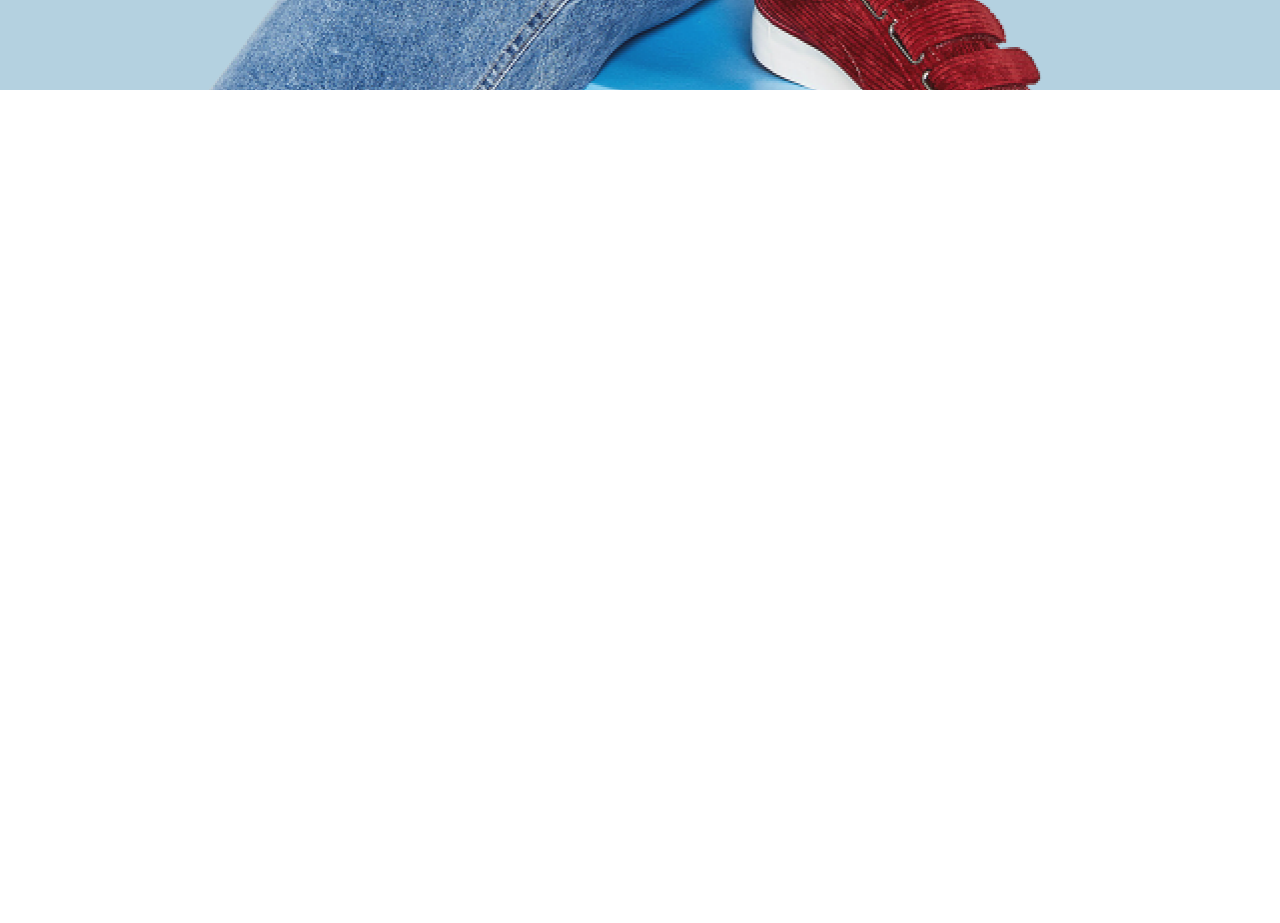
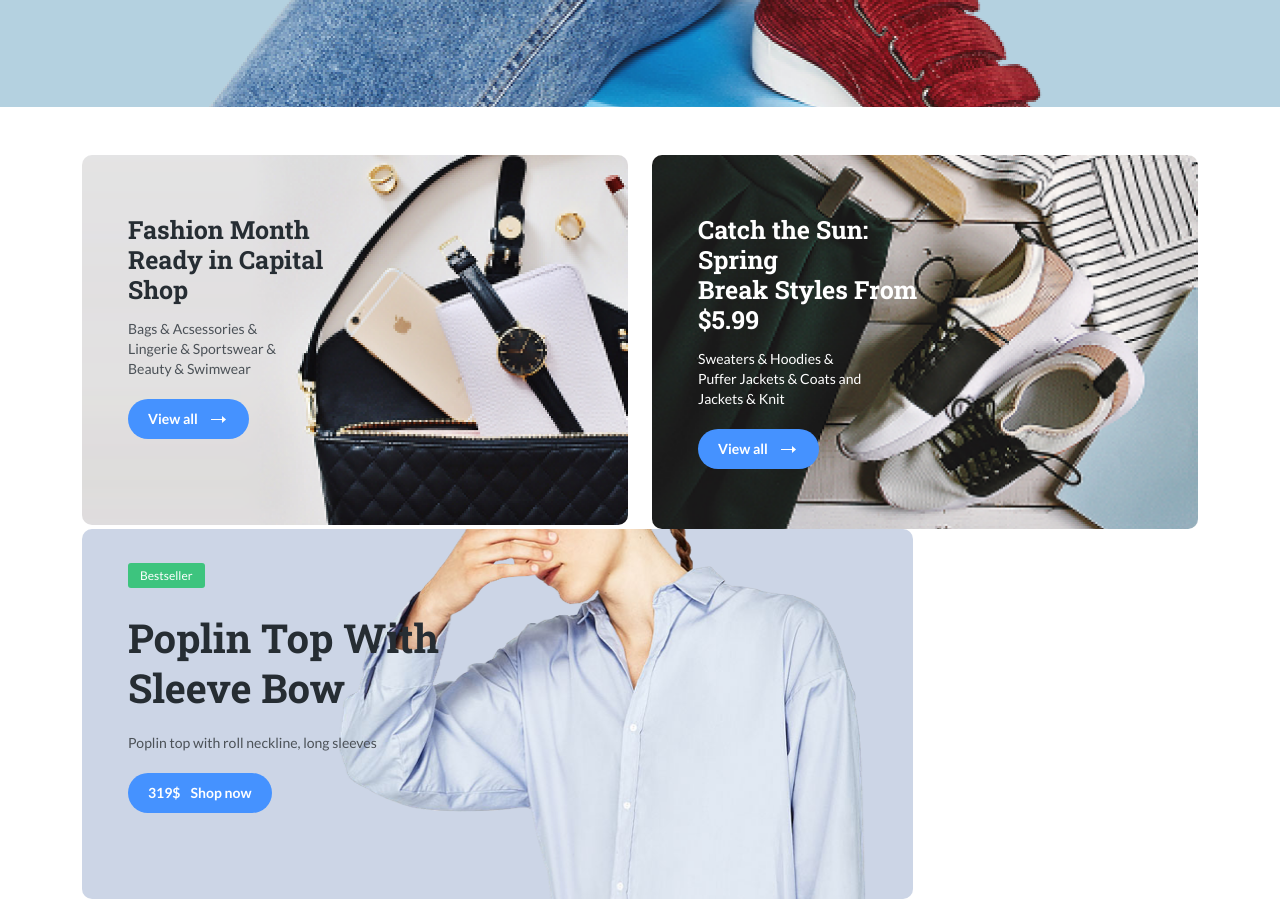
Before and after one commit to John256m/willberries, a plain HTML site: page index.html in a window 1280 px wide. Shown: the part 530-1453 px from the top of the page. Before the commit the page ends 800 px from the top, so only its background shows below. Drawn offline with Linux system fonts and the light colour scheme.

Commit message:
Add cards to landing

```diff
--- a/css/style.css
+++ b/css/style.css
@@ -1,12 +1,22 @@
+* {
+  box-sizing: border-box;
+}
+
 body {
   margin: 0px;
   font-family: "Lato", sans-serif;
   font-family: Lato;
   font-style: normal;
 }
+
+.header {
+  padding: 15px 0;
+}
+
 .navigation {
   list-style: none;
   padding: 0px;
+  margin: 0px;
 }
 
 .navigation-link {
@@ -44,6 +54,10 @@ button {
   margin-right: 10px;
 }
 
+.button-icon:last-child {
+  margin-right: 0;
+  margin-left: 10px;
+}
 .slide {
   padding-top: 90px;
   padding-bottom: 110px;
@@ -95,3 +109,65 @@ button {
   border: none;
   cursor: pointer;
 }
+
+.card {
+  min-height: 370px;
+  border-radius: 10px;
+  padding-top: 60px;
+  padding-left: 46px;
+  padding-right: 46px;
+  padding-bottom: 60px;
+}
+
+.card-1 {
+  background: #dfdcdd url("../img/card-image-1.png") no-repeat top right;
+  background-size: cover;
+}
+
+.card-2 {
+  background: #dfdcdd url("../img/card-image-2.png") no-repeat top right;
+  background-size: cover;
+}
+
+.card-3 {
+  padding-top: 35px;
+  background: #ccd5e6 url("../img/card-image-3.png") no-repeat top right 15%;
+  background-size: contain;
+}
+
+.card-title {
+  font-family: Roboto Slab;
+  font-style: normal;
+  font-weight: bold;
+  font-size: 25px;
+  line-height: 30px;
+  color: #262d33;
+  max-width: 222px;
+  margin: 0;
+}
+.card-title.large {
+  max-width: 420px;
+  font-size: 40px;
+  line-height: 50px;
+  margin-top: 30px;
+  margin-bottom: 20px;
+}
+
+.card-text.large {
+  max-width: 320px;
+}
+
+.card-text {
+  max-width: 177px;
+  color: #4b5157;
+  font-family: Lato;
+  font-style: normal;
+  font-weight: normal;
+  font-size: 14px;
+  line-height: 20px;
+  margin-bottom: 20px;
+}
+
+.text-light {
+  color: #ffffff;
+}
--- a/index.html
+++ b/index.html
@@ -12,7 +12,7 @@
     <link rel="stylesheet" href="css/style.css">
 </head>
 <body>
-    <header class="container">
+    <header class="container header">
         <div class="row d-flex justify-content-around align-items-center">
             <div class="col-2">
                 <a href="/" class="logo-linlk">
@@ -91,21 +91,42 @@
         </div>
     </div>
 
-    <div class="container">
+    <div class="container pt-5 pb-4">
         <div class="row">
             <!-- first card -->
             <div class="col-6">
-                <div class="card">
-                    <h3 class="card-title"></h3>
+                <div class="card card-1">
+                    <h3 class="card-title">Fashion Month Ready in Capital Shop</h3>
+                    <p class="card-text">Bags & Acsessories & Lingerie & Sportswear &
+                    Beauty & Swimwear</p>
+                    <button class="button">
+                        <span class="button-text">View all</span>
+                        <img src="img/Arrow.svg" alt="icon: Arrow" class="button-icon">
+                    </button>
                 </div>
             </div>
             <!-- /.col-6 -->
             <div class="col-6">
-
+                <div class="card card-2">
+                    <h3 class="card-title text-light">Catch the Sun: Spring <br> Break Styles From $5.99</h3>
+                    <p class="card-text text-light">Sweaters & Hoodies & Puffer Jackets & Coats and Jackets & Knit</p>
+                    <button class="button">
+                        <span class="button-text">View all</span>
+                        <img src="img/Arrow.svg" alt="icon: Arrow" class="button-icon">
+                    </button>
+                </div>
             </div>
             <!-- /.col-6 -->
             <div class="col-9">
-
+                <div class="card card-3">
+                    <span class="label">Bestseller</span>
+                    <h3 class="card-title large">Poplin Top With Sleeve Bow</h3>
+                    <p class="card-text large">Poplin top with roll neckline, long sleeves</p>
+                    <button class="button">
+                        <span class="button-price">319$</span>
+                        <span class="button-text">Shop now</span>
+                    </button>
+                </div>
             </div>
             <!-- /.col-9 -->
             <div class="col-3">
```
Also changed, not shown: img/Arrow.svg (added), img/card-image-1.png (added), img/card-image-2.png (added), img/card-image-3.png (added).
